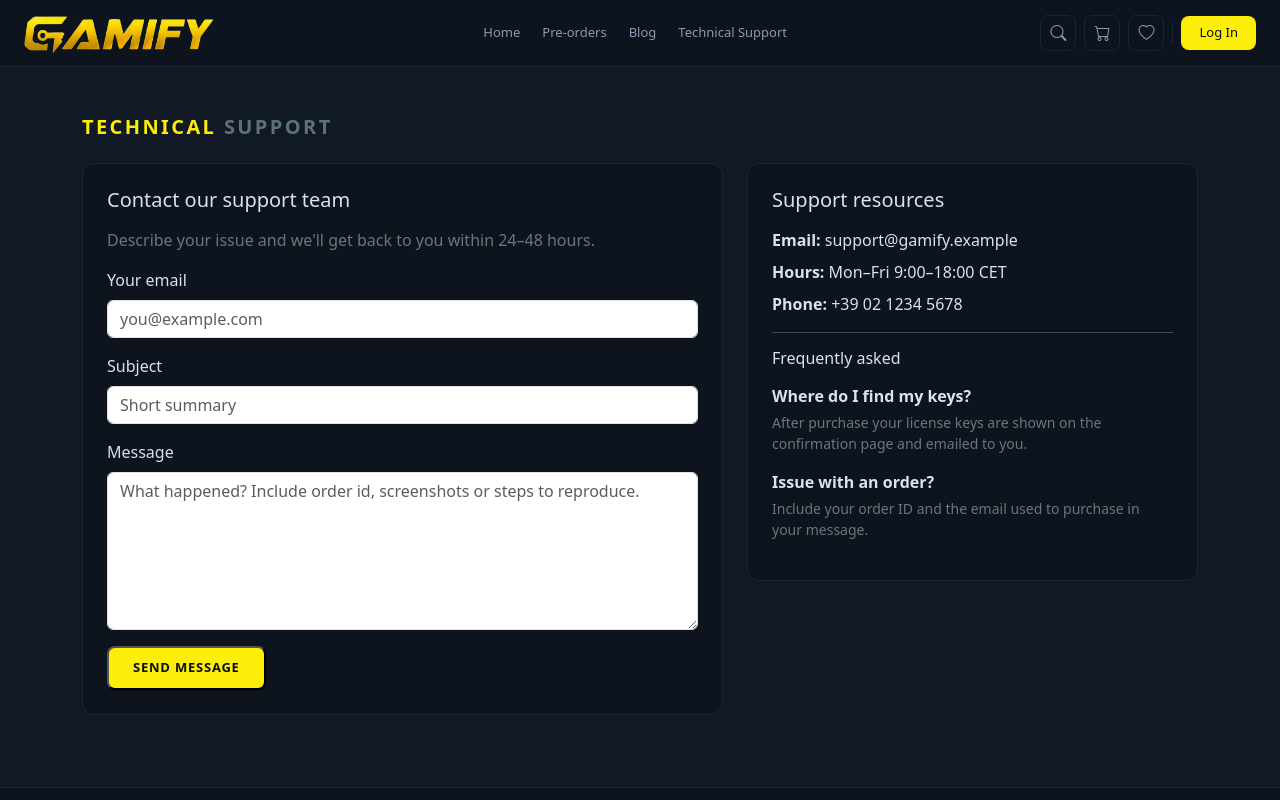
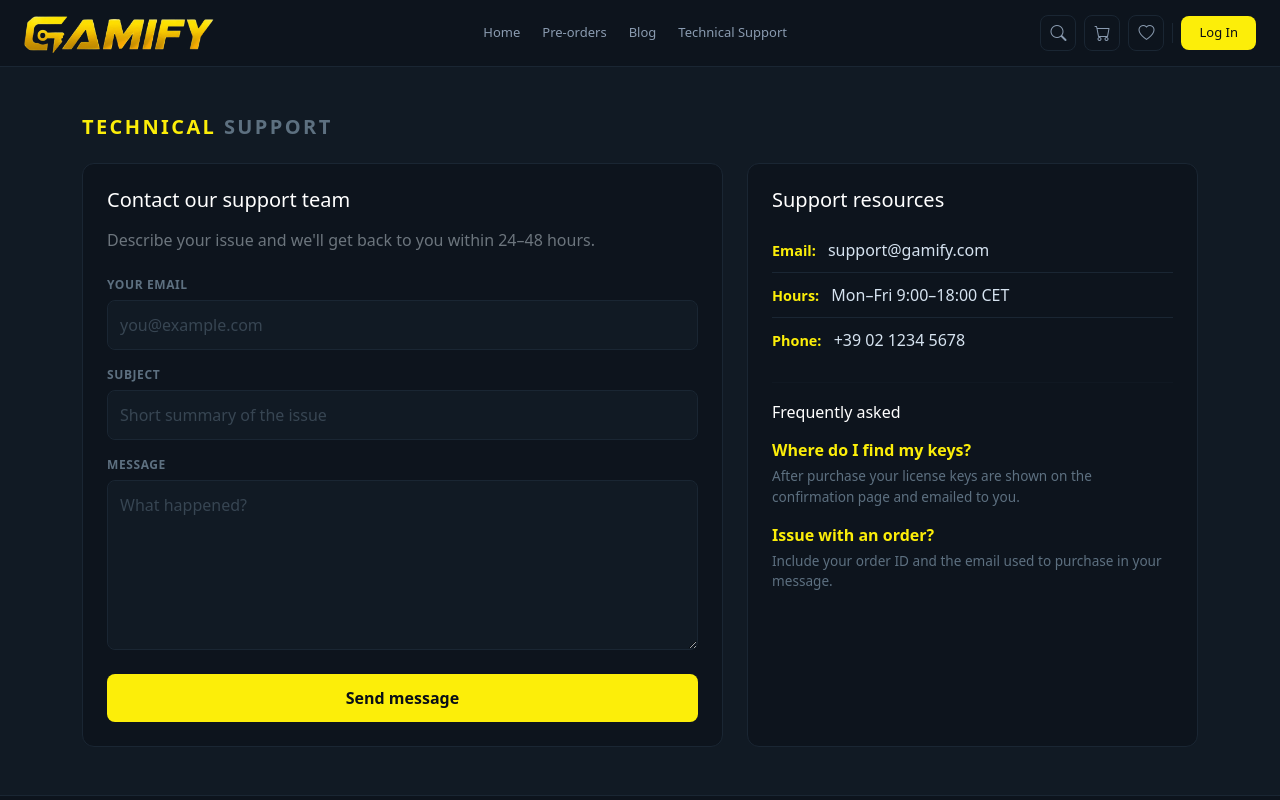
Before and after one commit to christian-matarazzo/gamify, a React app in the folder frontend/: page /support in a window 1280 px wide. Shown: the top 800 px of the page. Built offline with nearby package versions, Linux system fonts and the light colour scheme; no server answers; the HTML template or start-up script is replaced by a standard one.

Commit message:
supportpage refactor +style

```diff
--- a/frontend/src/pages/SupportPage.jsx
+++ b/frontend/src/pages/SupportPage.jsx
@@ -1,5 +1,5 @@
 import { useState } from 'react';
-import '../styles/CheckoutPage.css';
+import '../styles/SupportPage.css';
 
 export default function SupportPage() {
   const [messageStatus, setMessageStatus] = useState('idle');
@@ -9,9 +9,9 @@ export default function SupportPage() {
     e.preventDefault();
     setMessageStatus('sending');
 
-    // This is a UI-only form in the starter project. It won't post to backend.
     setTimeout(() => {
       setMessageStatus('sent');
+      setMessageText('');
     }, 800);
   };
 
@@ -19,69 +19,89 @@ export default function SupportPage() {
     <div className="container py-5">
       <h2 className="gamify-cart-heading mb-4"><span>Technical</span> Support</h2>
 
-      <div className="row">
-        <div className="col-lg-7 mb-4">
-          <div className="gamify-checkout-section p-4">
-            <h5 className="mb-3">Contact our support team</h5>
-            <p className="text-secondary">Describe your issue and we'll get back to you within 24–48 hours.</p>
+      <div className="row g-4">
+        <div className="col-lg-7">
+          <div className="gamify-support-section">
+            <h5 className="mb-3 text-white">Contact our support team</h5>
+            <p className="text-secondary mb-4">Describe your issue and we'll get back to you within 24–48 hours.</p>
 
             <form onSubmit={handleSubmit}>
               <div className="mb-3">
-                <label className="form-label">Your email</label>
+                <label className="gamify-support-label">Your email</label>
                 <input
                   type="email"
-                  className="form-control"
+                  className="form-control gamify-support-input"
                   placeholder="you@example.com"
                   required
                 />
               </div>
 
               <div className="mb-3">
-                <label className="form-label">Subject</label>
-                <input type="text" className="form-control" placeholder="Short summary" required />
+                <label className="gamify-support-label">Subject</label>
+                <input
+                  type="text"
+                  className="form-control gamify-support-input"
+                  placeholder="Short summary of the issue"
+                  required
+                />
               </div>
 
-              <div className="mb-3">
-                <label className="form-label">Message</label>
+              <div className="mb-4">
+                <label className="gamify-support-label">Message</label>
                 <textarea
-                  className="form-control"
+                  className="form-control gamify-support-input"
                   rows={6}
-                  placeholder="What happened? Include order id, screenshots or steps to reproduce."
+                  placeholder="What happened?"
                   value={messageText}
                   onChange={(e) => setMessageText(e.target.value)}
                   required
                 />
               </div>
 
-              <button type="submit" className="gamify-btn-primary" disabled={messageStatus === 'sending'}>
-                {messageStatus === 'sending' ? 'Sending...' : 'Send message'}
+              <button type="submit" className="gamify-support-btn w-100" disabled={messageStatus === 'sending'}>
+                {messageStatus === 'sending' ? (
+                  <><span className="spinner-border spinner-border-sm me-2"></span>Sending...</>
+                ) : 'Send message'}
               </button>
 
               {messageStatus === 'sent' && (
-                <p className="mt-3 text-success">Thanks — your message was sent. We'll reply soon.</p>
+                <div className="mt-3 text-success-gamify d-flex align-items-center">
+                  <i className="bi bi-check-circle-fill me-2"></i>
+                  Thanks — your message was sent. We'll reply soon.
+                </div>
               )}
             </form>
           </div>
         </div>
 
         <div className="col-lg-5">
-          <div className="gamify-checkout-section p-4">
-            <h5>Support resources</h5>
-            <ul className="list-unstyled mt-3">
-              <li className="mb-2"><strong>Email:</strong> support@gamify.example</li>
-              <li className="mb-2"><strong>Hours:</strong> Mon–Fri 9:00–18:00 CET</li>
-              <li className="mb-2"><strong>Phone:</strong> +39 02 1234 5678</li>
-            </ul>
+          <div className="gamify-support-section">
+            <h5 className="text-white mb-3">Support resources</h5>
+            <div className="mt-3">
+              <div className="gamify-support-list-item">
+                <strong>Email:</strong> <span className="ms-2">support@gamify.com</span>
+              </div>
+              <div className="gamify-support-list-item">
+                <strong>Hours:</strong> <span className="ms-2">Mon–Fri 9:00–18:00 CET</span>
+              </div>
+              <div className="gamify-support-list-item">
+                <strong>Phone:</strong> <span className="ms-2">+39 02 1234 5678</span>
+              </div>
+            </div>
 
-            <hr />
+            <hr className="gamify-support-hr" />
 
-            <h6>Frequently asked</h6>
+            <h6 className="text-white mb-3">Frequently asked</h6>
             <div className="mt-3">
-              <p className="mb-1"><strong>Where do I find my keys?</strong></p>
-              <p className="small text-secondary">After purchase your license keys are shown on the confirmation page and emailed to you.</p>
+              <div className="mb-3">
+                <span className="gamify-faq-question">Where do I find my keys?</span>
+                <p className="gamify-faq-answer">After purchase your license keys are shown on the confirmation page and emailed to you.</p>
+              </div>
 
-              <p className="mb-1"><strong>Issue with an order?</strong></p>
-              <p className="small text-secondary">Include your order ID and the email used to purchase in your message.</p>
+              <div className="mb-3">
+                <span className="gamify-faq-question">Issue with an order?</span>
+                <p className="gamify-faq-answer">Include your order ID and the email used to purchase in your message.</p>
+              </div>
             </div>
           </div>
         </div>
--- /dev/null
+++ b/frontend/src/styles/SupportPage.css
@@ -0,0 +1,97 @@
+.gamify-support-section {
+    background: var(--bg-2);
+    border: 1px solid var(--bg-4);
+    border-radius: 12px;
+    padding: 24px;
+    height: 100%;
+}
+
+.gamify-support-label {
+    display: block;
+    font-size: 12px;
+    color: var(--text-secondary);
+    margin-bottom: 6px;
+    font-weight: 600;
+    text-transform: uppercase;
+    letter-spacing: 0.05em;
+}
+
+.gamify-support-input {
+    background-color: var(--bg-3);
+    border: 1px solid var(--bg-4);
+    color: var(--text-primary);
+    border-radius: 8px;
+    padding: 12px;
+    width: 100%;
+    transition: border-color 0.2s ease, box-shadow 0.2s ease;
+}
+
+.gamify-support-input:focus {
+    border-color: var(--accent);
+    box-shadow: 0 0 0 0.25rem rgba(252, 238, 9, 0.1);
+    outline: none;
+}
+
+.gamify-support-input::placeholder {
+    color: var(--text-secondary);
+    opacity: 0.5;
+}
+
+.gamify-support-list-item {
+    padding: 10px 0;
+    border-bottom: 1px solid var(--bg-4);
+    color: var(--text-primary);
+}
+
+.gamify-support-list-item:last-child {
+    border-bottom: none;
+}
+
+.gamify-support-list-item strong {
+    color: var(--accent);
+    font-size: 0.9rem;
+}
+
+.gamify-faq-question {
+    color: var(--accent);
+    font-weight: 600;
+    margin-bottom: 4px;
+    display: block;
+}
+
+.gamify-faq-answer {
+    color: var(--text-secondary);
+    font-size: 0.85rem;
+    line-height: 1.5;
+}
+
+.gamify-support-hr {
+    border-top: 1px solid var(--bg-4);
+    margin: 20px 0;
+}
+
+.gamify-support-btn {
+    background-color: var(--accent);
+    border: none;
+    color: var(--bg-1);
+    padding: 12px 24px;
+    border-radius: 8px;
+    font-weight: 600;
+    cursor: pointer;
+    transition: opacity 0.2s ease;
+}
+
+.gamify-support-btn:hover {
+    opacity: 0.9;
+}
+
+.gamify-support-btn:disabled {
+    opacity: 0.6;
+    cursor: not-allowed;
+}
+
+.text-success-gamify {
+    color: #4ade80;
+    font-weight: 600;
+    font-size: 0.9rem;
+}
```
Also changed, not shown: frontend/src/context/CartContext.jsx (+0 -9 lines).
